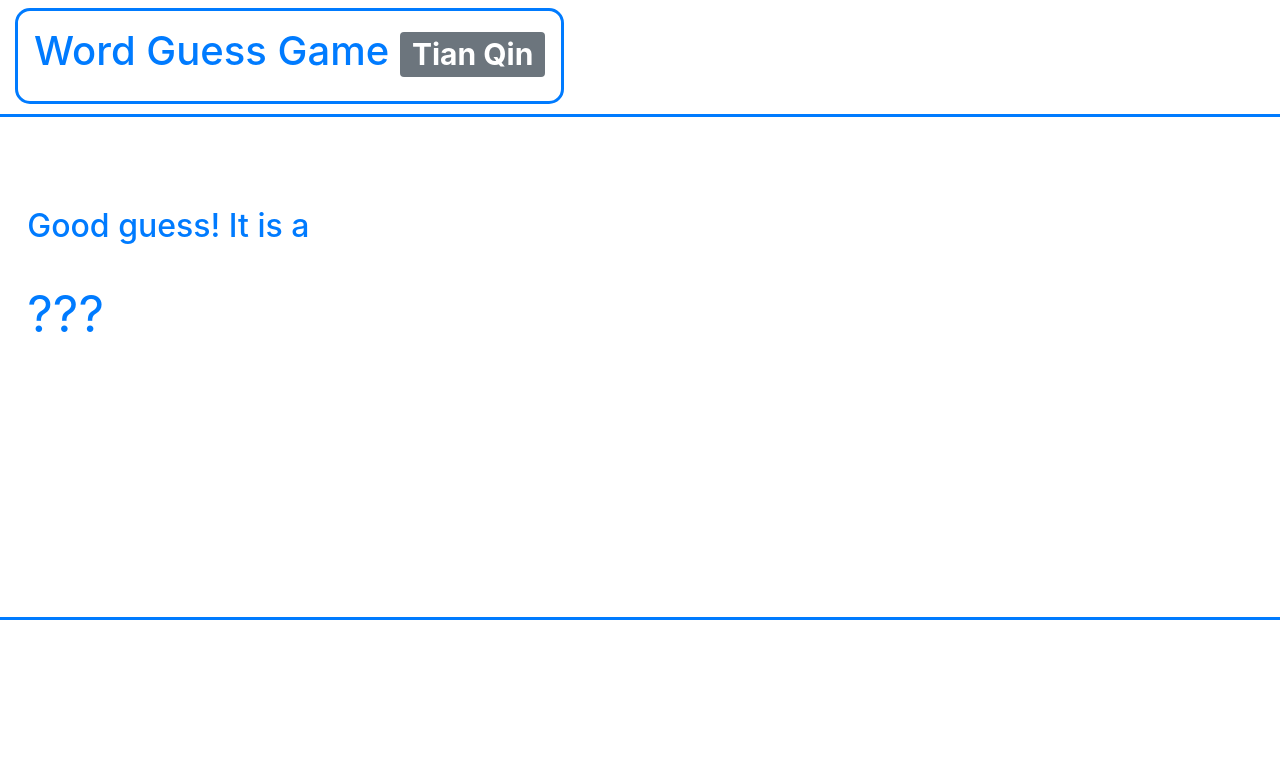
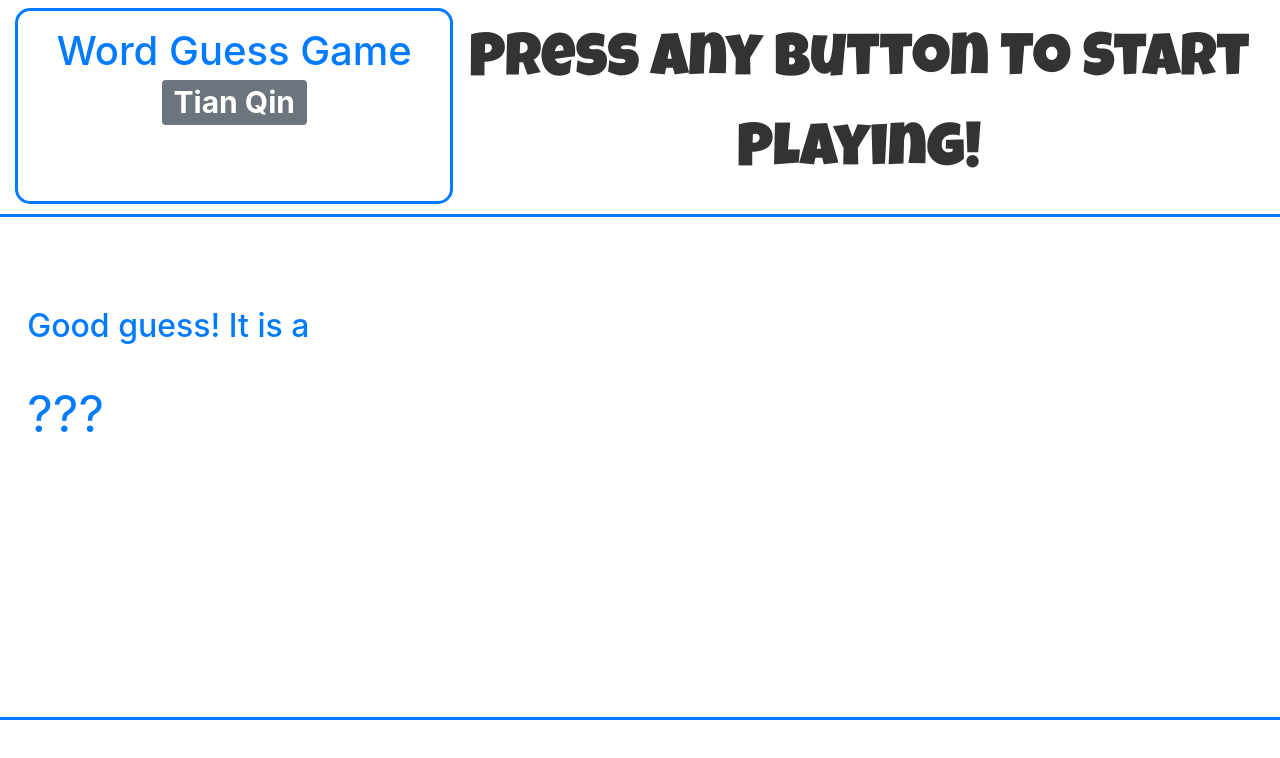
Before and after one commit to DIAOSI29/Word-Guess-Game, a plain HTML site: page index.html in a window 1280 px wide. Drawn offline with nearby package versions, Linux system fonts and the light colour scheme.

Commit message:
header section layout setup

```diff
--- a/index.html
+++ b/index.html
@@ -11,6 +11,10 @@
       crossorigin="anonymous"
     />
     <link rel="stylesheet" href="./style.css" />
+    <link
+      href="https://fonts.googleapis.com/css?family=Luckiest+Guy&display=swap"
+      rel="stylesheet"
+    />
 
     <title>Word Guess Game</title>
   </head>
@@ -25,11 +29,14 @@
           <span class="badge bg-secondary" style="color:white">Tian Qin</span>
         </h1>
       </div>
+      <div class="banner d-flex flex-fill justify-content-around">
+        <p id="bannerText flex-fill">Press Any Button To Start Playing!</p>
+      </div>
     </div>
     <div id="gameBody">
       <div class="row d-flex justify-content-around ">
-        <div class="col-3" id="resultText">
-          <h2>Good guess! It is a</h2>
+        <div class="col-3">
+          <h2 id="resultText">Good guess! It is a</h2>
           <br />
 
           <p class="text-lg" id="showResult">???</p>
--- a/style.css
+++ b/style.css
@@ -12,12 +12,27 @@ body {
   height: 500px;
 }
 
+.banner {
+  position: relative;
+  height: 100%;
+  text-align: center;
+  align-items: center;
+}
+
+.banner p {
+  position: relative;
+  top: 10px;
+  font-family: "Luckiest Guy", cursive;
+  font-size: 60px;
+  color: #333333;
+}
+
 #resultText {
   padding-top: 90px;
 }
-/* #resultWindow {
-  border: 3px solid #007bff;
-} */
+#resultWindow {
+  padding: 30px;
+}
 #showResult {
   font-size: 50px;
 }
```
